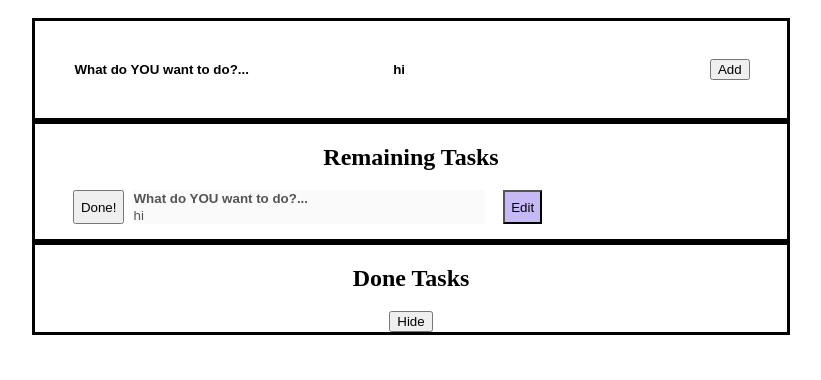
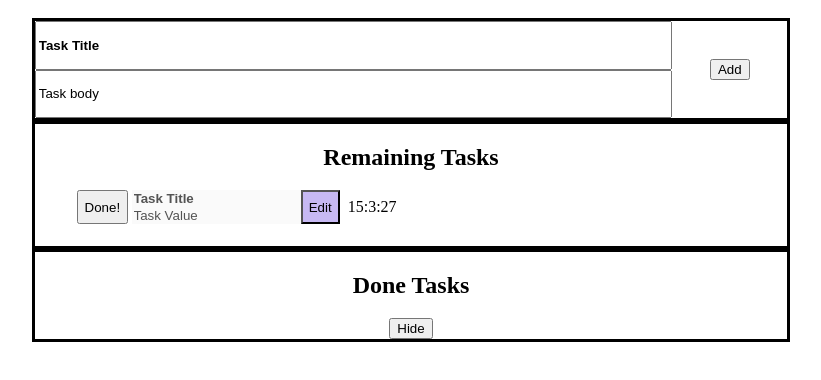
Before and after one commit to YoderBy/TodoMvc, a plain HTML site: page site.html in a window 1280 px wide. Both pictures are taken after a click on the button "Add". Shown: the part 48-428 px from the top of the page, without its empty margins (229-1050 px from the left). Drawn offline with Linux system fonts and the light colour scheme.

Commit message:
fixed some css, added dates

```diff
--- a/scripts/javascript.js
+++ b/scripts/javascript.js
@@ -1,15 +1,18 @@
 window.addEventListener('load', function () {
-  inputs = getInputValues();
-  const title_input_value = inputs[0], body_input_value = inputs[1];
   const input_task_form = document.getElementById("input_box");
   input_task_form.addEventListener("keypress", function(stroke) {
+    inputs = getInputValues();
+    const title_input_value = inputs[0], body_input_value = inputs[1];
     if (stroke.key == "Enter") {
       addTask(title_input_value,body_input_value,document.getElementById('answers'));
       resetInputBox();
     }
   });
-  input_task_form.addEventListener("click", function(stroke) {
-    title_input_task_form.value ='';
+  document.getElementById("title_input_task").addEventListener("click", function(stroke) {
+    document.getElementById("title_input_task").value ='';
+  });
+  document.getElementById("body_input_task").addEventListener("click", function(stroke) {
+    document.getElementById("body_input_task").value ='';
   });
 })
 function hideDone(){
@@ -37,8 +40,11 @@ function getInputValues(){
 }
 
 function resetInputBox(){
-  title_input_task_form.value = 'What do YOU want to do?...';
-  body_input_task_form.value = '';
+  const title_input_task_form = document.getElementById("title_input_task");
+  const body_input_task_form = document.getElementById("body_input_task");
+
+  title_input_task_form.value = 'Task Title ';
+  body_input_task_form.value = 'Task body';
 }
 
 function inputButtonAddTask(){
@@ -47,3 +53,8 @@ function inputButtonAddTask(){
   addTask(title_input_value,body_input_value,document.getElementById('answers'));
   resetInputBox();
 }
+function getTime(){1
+  var today = new Date();
+  var time = today.getHours() + ":" + today.getMinutes() + ":" + today.getSeconds();
+  return time;
+}
--- a/scripts/tasksFunctions.js
+++ b/scripts/tasksFunctions.js
@@ -1,9 +1,10 @@
 function generateTask(task_num, title_input_value, body_input_value){
+    const cur_time = getTime();
     const new_task = document.createElement('div');
     const pure_title_task_content = purify(title_input_value);
     const pure_body_task_content = purify(body_input_value);
     const pure_task_num = purify(task_num);
-    new_task.innerHTML = `
+    new_task.innerHTML = `<div class = "visible_task">
     <div id = "${pure_task_num}_is_editable" style = "display:none">1</div>
     <button type = "button" class = "unchk" id = "task${pure_task_num}_btn" onclick = "moveTo(${pure_task_num},document.getElementById('done_tasks_tab'))">Done!</button>
     <div class = "task_input">
@@ -11,8 +12,9 @@ function generateTask(task_num, title_input_value, body_input_value){
     <input class = "task_value" disabled="disabled" id = "text_val_task${pure_task_num}" value = '${pure_body_task_content}'/>
     </div>
     <button type = "button" class = "edt" id = "edit_btn${pure_task_num}" onclick = "editTask(${pure_task_num})">Edit</button>
+    <label class = "task_time" id = "task_time${pure_task_num}">${cur_time}</label>
+    </div>
     <button type = "button" class = "rmv" onclick = "removeTask(${pure_task_num})">remove</button>
-
     `;
     new_task.id = `task_${pure_task_num}`;
     new_task.classList.add("task");
@@ -29,6 +31,7 @@ function generateTask(task_num, title_input_value, body_input_value){
     // this function fetches the data from the input,
     // generates a new Task element while caring about all the other tasks, adds the task to the DOM, and empties the input
   function generateTaskNum(){
+
     const task_num = purify(document.getElementById("task_counter").innerHTML);
     document.getElementById("task_counter").innerHTML ++;
     return task_num;
@@ -60,6 +63,7 @@ function generateTask(task_num, title_input_value, body_input_value){
         document.getElementById(`task${id}_btn`).setAttribute("onclick", `moveTo(${id}, document.getElementById('done_tasks_tab'))`);
         document.getElementById(`task${id}_btn`).innerHTML = "Done!";
       }
+      document.getElementById(`task_time${id}`).innerHTML = `${getTime()}`;
     }
 function editTask(id){
   isEditAble = !!parseInt(document.getElementById(`${id}_is_editable`).innerHTML);// 1 return True, 0 return False
--- a/site.html
+++ b/site.html
@@ -15,8 +15,10 @@
       ToDo MVC
     </h1>
     <div class="input_box" id = "input_box">
-      <input id="title_input_task" class="title_input_task" value="What do YOU want to do?..."/>
-      <input id="body_input_task" class="body_input_task" value="hi"/>
+      <div class = "input_text_box">
+      <input id="title_input_task" class="title_input_task" value="Task Title"/>
+      <input id="body_input_task" class="body_input_task" value="Task Value"/>
+      </div>
       <button type="button" onclick= "inputButtonAddTask()" style = "margin: 5%;"> Add </button>
     </div>
   <div class = "answers_tab">
@@ -28,11 +30,12 @@
   <div id="done">
     <div class = "done_head">
     <h2>Done Tasks</h2>
-    <button id="hide/show_btn" class=".hide/show_btn" type="button" onclick="hideDone()"> Hide </button>
-    </div>
+
     <div id="done_tasks_tab" class="done_tasks_tab">
      <label id="flag" style="display: none;">0</label> <!-- CR Minor- it would be so much easier to have this initial example of TODO items if you had a way to convert the raw data to the full task element  -->
     </div>
+    <button id="hide/show_btn" class=".hide/show_btn" type="button" onclick="hideDone()"> Hide </button>
+  </div>
   </div>
 </div>
 
--- a/style/css.css
+++ b/style/css.css
@@ -20,30 +20,29 @@ border-style: solid;
 text-align:center;
 border-style: solid;
 }
+.input_text_box{
+  width: 85%;
+  display: inline-grid;
+}
 .title_input_task{
 overflow: hidden;
 font-weight: bold;
-margin: 5%;
-width: 50%;
-border:none;
 }
 
 .body_input_task{
 overflow: hidden;
-font-weight: bold;
-margin: 5%;
-width: 50%;
-border:1px;
 }
 .task{
-margin-bottom: 2%;
+display: flex;
+margin-bottom: 3%;
+}
+.visible_task{
 display: flex;
 flex-direction: row;
 flex-wrap: wrap;
 justify-content: flex-start;
 align-items: stretch;
 align-content: stretch;
-
 }
 .answers_tab{
 text-align: center;
@@ -53,16 +52,12 @@ border-style: solid;
 padding-left: 6%;
 }
 .edt{
-margin-left: 11px;
 background-color: rgb(199, 185, 243);
-left: 1%;
 position: relative;
 }
 .rmv{
-margin-left: 11px;
 color: white;
 background-color: red;
-left: 1%;
 display: none;
 position: relative;
 }
@@ -72,6 +67,9 @@ display: flex;
 }
 .hide/show_btn{
 margin: 1% 0 1% 0;
+}
+.task_time{
+  margin: 8px;
 }
 .unchk{
 right: 1%;
```
